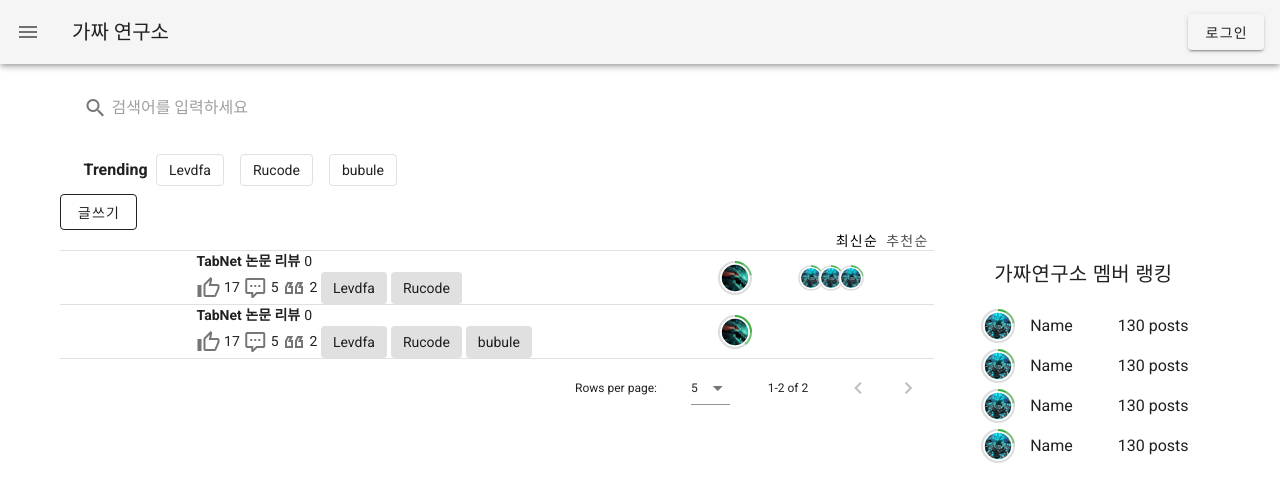
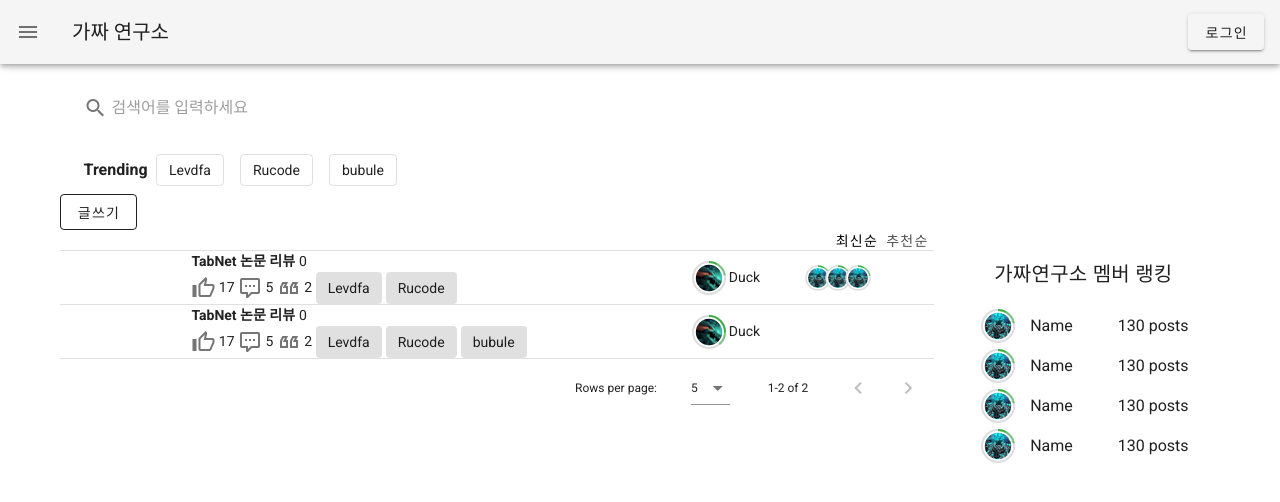
Before and after one commit to pseudolab/PseudoFront, a Nuxt app: page /archive in a window 1280 px wide. Shown: the top 502 px of the page. Built offline with nearby package versions, Linux system fonts and the light colour scheme.

Commit message:
Add: write name 표시

```diff
--- a/components/common/Table.vue
+++ b/components/common/Table.vue
@@ -54,6 +54,7 @@
             :width="40"
             :is-animation="true"
           />
+          {{ item.writer.name }}
         </div>
       </template>
       <template v-slot:[`item.contributer`]="{ item }">
```
